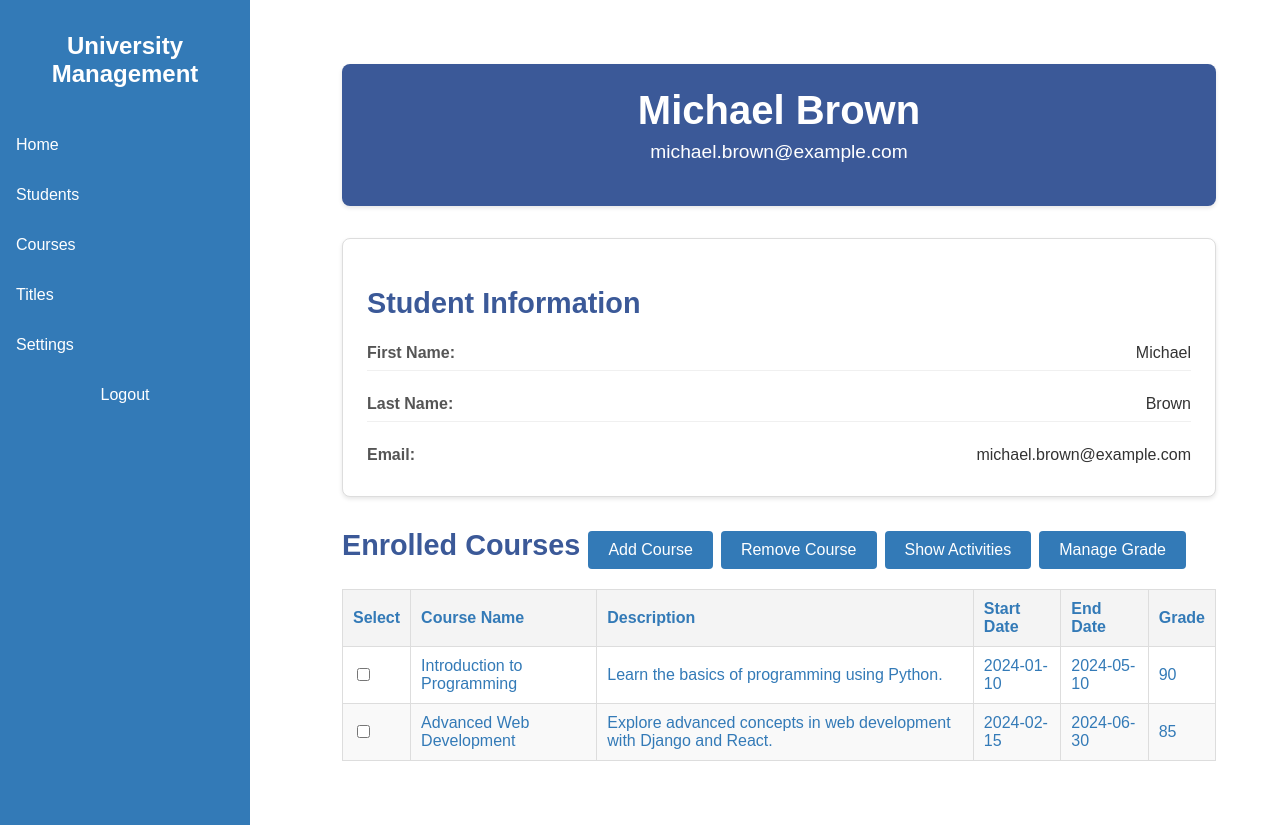
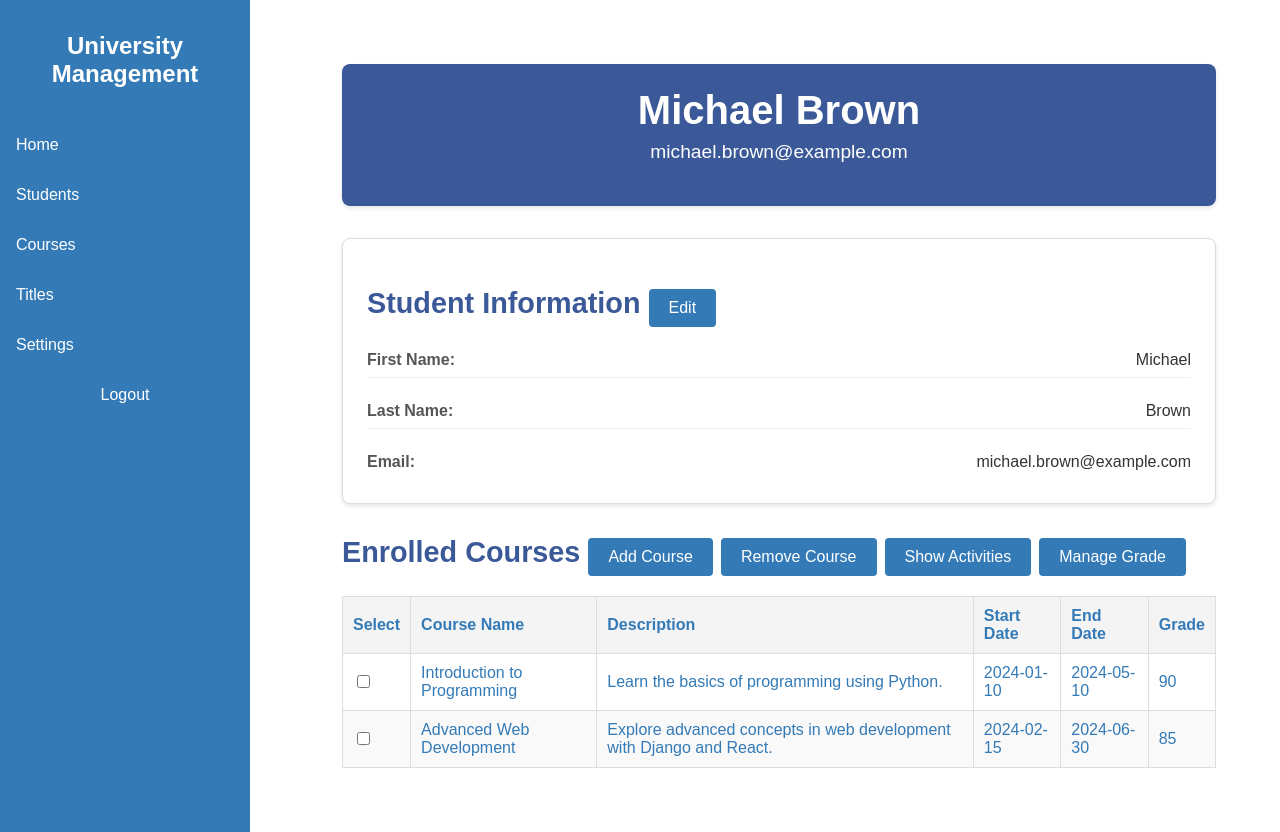
Before and after one commit to alfamike/University-Management-Project-Django, a Django app: page /students/1/ in a window 1280 px wide. Run offline with Django 5.2, Linux system fonts and the light colour scheme.

Commit message:
Added: - Edit student information feature

```diff
--- a/university_management/registration_app/templates/students/student_record.html
+++ b/university_management/registration_app/templates/students/student_record.html
@@ -13,7 +13,9 @@
     <!-- Details Section -->
     <div class="student-details">
         <div class="details-card">
-            <h2 class="details-title">Student Information</h2>
+            <h2 class="details-title">Student Information
+                <button id="edit-student-btn" class="btn">Edit</button>
+            </h2>
             <div class="details-content">
                 <div class="detail-item">
                     <span class="detail-label">First Name:</span>
@@ -166,6 +168,23 @@
             <label for="activity-grade-input">Grade:</label>
             <input type="number" id="activity-grade-input" name="grade-input" min="0" max="100" required>
             <button type="submit" class="btn">Apply</button>
+        </form>
+    </div>
+</div>
+
+<!-- Pop-up for editing student information -->
+<div id="edit-student-popup" class="popup">
+    <div class="popup-content">
+        <span class="close-btn">&times;</span>
+        <h3>Edit Student Information</h3>
+        <form id="edit-student-form">
+            <label for="edit-first-name">First Name:</label>
+            <input type="text" id="edit-first-name" name="first-name" value="{{ student.first_name }}">
+            <label for="edit-last-name">Last Name:</label>
+            <input type="text" id="edit-last-name" name="last-name" value="{{ student.last_name }}">
+            <label for="edit-email">Email:</label>
+            <input type="email" id="edit-email" name="email" value="{{ student.email }}">
+            <button type="submit" class="btn">Save</button>
         </form>
     </div>
 </div>
@@ -608,6 +627,51 @@
         })
         .catch(error => console.error('Error:', error));
     });
+
+    document.getElementById('edit-student-btn').addEventListener('click', function() {
+        document.getElementById('edit-student-popup').style.display = 'block';
+    });
+
+    document.getElementById('edit-student-popup').querySelector('.close-btn').addEventListener('click', function() {
+        document.getElementById('edit-student-popup').style.display = 'none';
+    });
+
+    window.addEventListener('click', function(event) {
+        if (event.target == document.getElementById('edit-student-popup')) {
+            document.getElementById('edit-st-student-popup').style.display = 'none';
+        }
+    });
+
+    document.getElementById('edit-student-form').addEventListener('submit', function(event) {
+        event.preventDefault();
+        const firstName = document.getElementById('edit-first-name').value;
+        const lastName = document.getElementById('edit-last-name').value;
+        const email = document.getElementById('edit-email').value;
+
+        fetch(`/modifyStudent/`, {
+            method: 'POST',
+            headers: {
+                'Content-Type': 'application/json',
+                'X-CSRFToken': csrfToken,
+                'X-Requested-With': 'XMLHttpRequest',
+            },
+            body: JSON.stringify({
+                id: {{ student.id }},
+                first_name: firstName,
+                last_name: lastName,
+                email: email
+            })
+        })
+        .then(response => response.json())
+        .then(data => {
+            if (data.status === 'success') {
+                location.reload();
+            } else {
+                alert('Failed to edit student information.');
+            }
+        })
+        .catch(error => console.error('Error:', error));
+    });
 </script>
 
 {% endblock %}
--- a/university_management/registration_app/views.py
+++ b/university_management/registration_app/views.py
@@ -474,6 +474,23 @@ def student_record(request, pk):
                                                             'activity_grades': activities_grades})
 
 
+def modify_student(request):
+    is_ajax = request.headers.get('x-requested-with') == 'XMLHttpRequest'
+    if request.method == 'POST' and is_ajax:
+        data = json.loads(request.body)
+        student_id = data.get('id')
+        first_name = data.get('first_name')
+        last_name = data.get('last_name')
+        email = data.get('email')
+
+        # Modify the student information
+        # TODO: Update the student in the database
+        # services_student.update_student(student_id, first_name, last_name, email)
+
+        return JsonResponse({'status': 'success'})
+    return JsonResponse({'status': 'failed'}, status=400)
+
+
 def de_enroll_courses(request):
     is_ajax = request.headers.get('x-requested-with') == 'XMLHttpRequest'
 
--- a/university_management/university_management/urls.py
+++ b/university_management/university_management/urls.py
@@ -42,6 +42,7 @@ urlpatterns = [
 
     # Student
     path('createStudent/', views.create_student, name='create_student'),
+    path('modifyStudent/', views.modify_student, name='modify_student'),
     path('students/', views.student_list, name='student_list'),
     path('students/<int:pk>/', views.student_record, name='student_record'),
     path('deEnrollCourses/', views.de_enroll_courses, name='de_enroll_student'),
```
